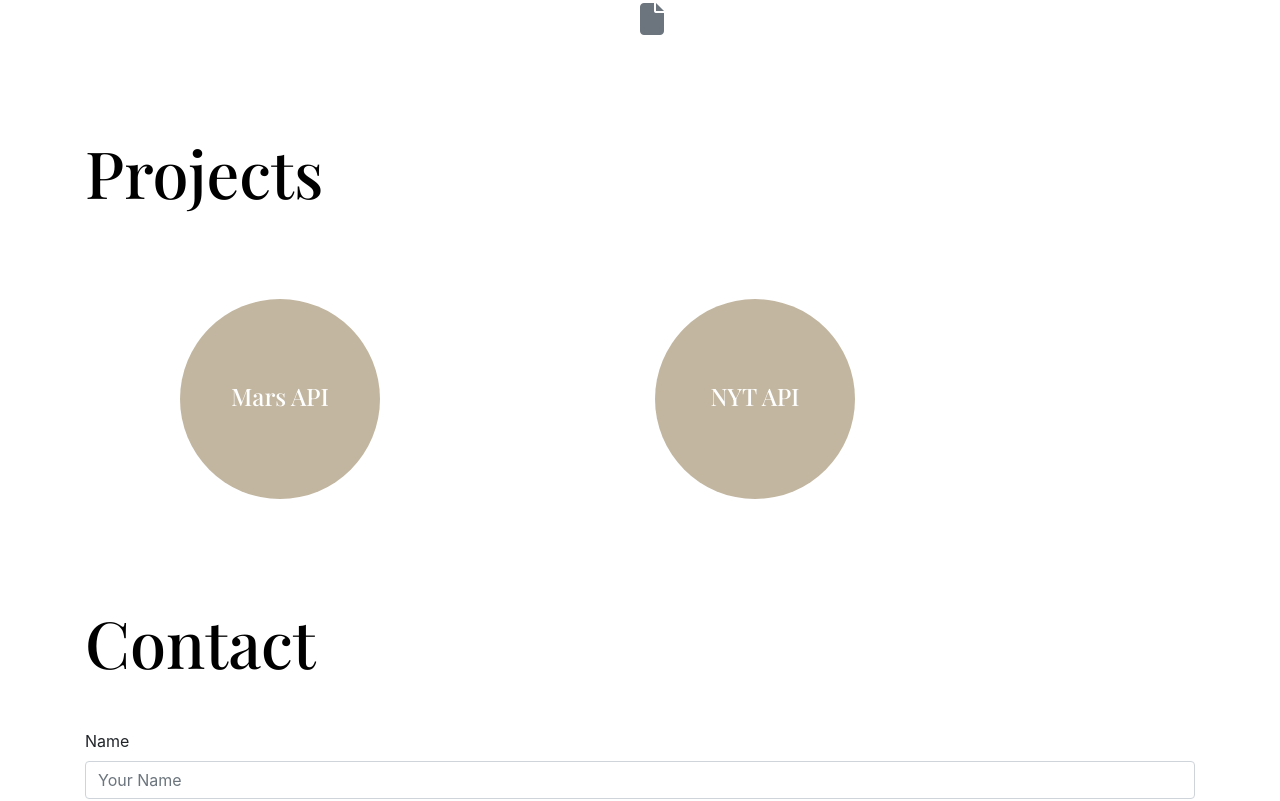
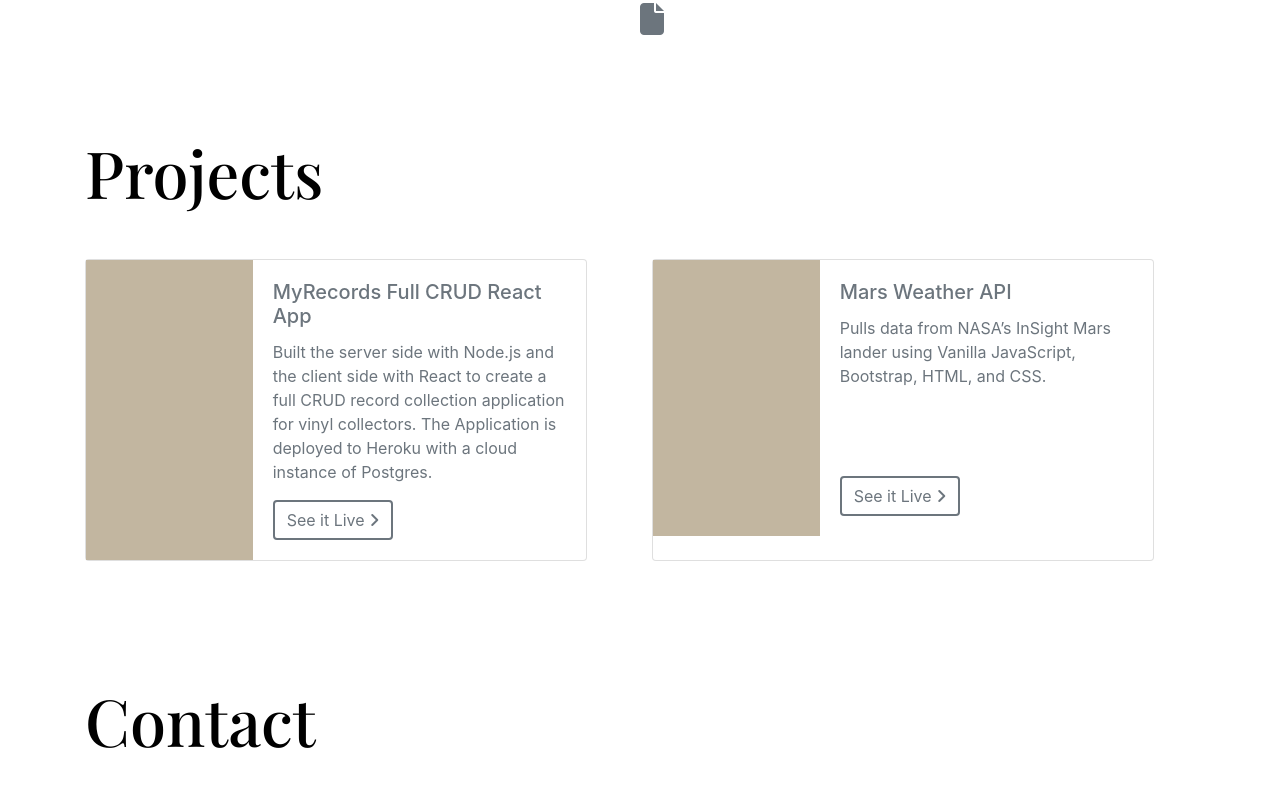
Before and after one commit to Tristanoshier/Tristanoshier.github.io, a plain HTML site: page index.html in a window 1280 px wide. Shown: the part 1189-1990 px from the top of the page. Drawn offline with nearby package versions, Linux system fonts and the light colour scheme.

Commit message:
redesign project section

```diff
--- a/css/header.css
+++ b/css/header.css
@@ -31,10 +31,10 @@
 }
 
 .occupation-animation {
-    animation: type 1s steps(12);
+    animation: type 1s steps(14);
     overflow: hidden;
     white-space: nowrap;
-    width: 12ch;
+    width: 15ch;
 }
 
 @keyframes type {
@@ -43,7 +43,7 @@
     }
 
     100% {
-        width: 12ch;
+        width: 14ch;
     }
 }
 
--- a/css/projects.css
+++ b/css/projects.css
@@ -1,33 +1,54 @@
 @import url('https://fonts.googleapis.com/css?family=Playfair+Display:500&display=swap');
 
-.project-bubble {
-    margin-top: 40px;
-    background-color: rgb(194, 182, 160);
-    width: 200px;
-    height: 200px;
-    border-radius: 50%;
+.card-deck .card  {
+    display: flex;
+    flex-wrap: wrap;
+    margin-right: 5em !important;
 }
 
-.project-bubble:hover {
-    background-color: rgb(180, 167, 145);
+.card-body {
+    max-width: 500px;
 }
 
-.bubble-title {
-    font-family: "Playfair Display", serif;
-    font-size: 24px;
-    padding-top: 79px;
-    text-align: center;
+.card-color {
+    background-color: rgb(194, 182, 160);
+}
+
+.card-title {
+    color: #6c757d;
+}
+
+.card-text {
+    color: #6c757d;
+}
+
+.project-container {
+    display: flex;
+    flex-wrap: wrap;
+}
+
+.btn-secondary{
+    color: #6c757d;
+    background-color: white;
+    border: 2px solid #6c757d;
+}
+
+.btn:hover {
     color: white;
 }
 
+.project-link {
+    color: #6c757d
+}
+
+.project-link:hover{
+    color: white;
+    text-decoration: none;
+}
+
 @media (max-width: 576px) {
-    .project-bubble {
-        width: 100px;
-        height: 100px
-    }
-    .bubble-title {
-        padding-top: 40px;
-        font-size: 13px;
+    .card-body {
+        min-width: 343px;
     }
 
 }
--- a/index.html
+++ b/index.html
@@ -14,7 +14,8 @@
 <body>
     <nav class="navbar navbar-expand-lg bg-black">
         <a class="navbar-brand font-weight-normal text-light font-class" href="#">TO</a>
-          <button class="navbar-toggler" type="button" data-toggle="collapse" data-target="#navbarNav" aria-controls="navbarNav" aria-expanded="false" aria-label="Toggle navigation">
+        <button class="navbar-toggler" type="button" data-toggle="collapse" data-target="#navbarNav"
+            aria-controls="navbarNav" aria-expanded="false" aria-label="Toggle navigation">
             <span><i class="fas fa-bars"></i></span>
         </button>
         <div class="collapse navbar-collapse" id="navbarNav">
@@ -38,7 +39,7 @@
             <div class="row align-items-center title-position">
                 <div class="col-6">
                     <h1 class="title">Tristan Oshier</h1>
-                    <p class="occupation occupation-animation">Web Developer</p>
+                    <p class="occupation occupation-animation">Software Developer</p>
                     <!-- <a href class= "typewrite" data-period= "2000" -->
                 </div>
             </div>
@@ -59,11 +60,16 @@
             <div class="row">
                 <div class="col-12 mb-5">
                     <p class="content-text">
-                        I am currently a full-stack JavaScript developer in training at Eleven Fifty Academy. Before Eleven Fifty, I attended Ball State University and earned a minor in computer science. I am seeking a position in Web Development/Software Development that will challenge me and further my coding skills. I enjoy problem-solving, creative thinking, and am very adaptable to any team environment. If you would like to learn more about what i've done and what I can do, check out my resume below!
+                        I am currently a full-stack JavaScript developer in training at Eleven Fifty Academy. Before
+                        Eleven Fifty, I attended Ball State University and earned a minor in computer science. I am
+                        seeking a position in Web Development/Software Development that will challenge me and further my
+                        coding skills. I enjoy problem-solving, creative thinking, and am very adaptable to any team
+                        environment. If you would like to learn more about what i've done and what I can do, download
+                        my resume below!
                     </p>
                     <br>
                     <br>
-                    <i class="resume icon fa-2x fas fa-file"></i>
+                    <a href="assets/newResume.pdf" download><i class="resume icon fa-2x fas fa-file"></i></a>
                 </div>
             </div>
         </div>
@@ -80,24 +86,46 @@
             </div>
         </div>
 
-         <div class="container">
-             <div class="row">
-                 <div class= "col-1"></div>
-                 <div class="col-5">
-                     <a class="nav-hover" href="https://to-mars-weather-api.web.app/" target="blank">
-                         <div class="project-bubble">
-                             <p class="bubble-title">Mars API</p>
+        <div class="container project-container">
+            <div class="card-deck">
+            <div class="card mb-3" style="max-width: 540px;">
+                <div class="row no-gutters">
+                    <div class="col-md-4 card-color">
                     </div>
-                     </a>
+                    <div class="col-md-8">
+                        <div class="card-body">
+                            <h5 class="card-title">MyRecords Full CRUD React App</h5>
+                            <p class="card-text">Built the server side with Node.js and the client side with React to
+                                create a full CRUD record collection application for vinyl collectors. The Application
+                                is deployed to Heroku with a cloud instance of Postgres.
+                            </p>
+                            <button type="button" class="btn btn-secondary"><a class="project-link"
+                                    href="https://to-myrecords-client.herokuapp.com/" target="blank">See it Live <i
+                                        class="fas fa-angle-right"></i></a></button>
                         </div>
-                 <div class="col-5">
-                     <a class="nav-hover" href="https://tristanoshier.github.io/NewYorkTimes/" target="blank">
-                         <div class="project-bubble">
-                             <p class="bubble-title">NYT API</p>
                     </div>
-                     </a>
                 </div>
-                 <div class= "col-1"></div>
+            </div>
+        </div>
+        <div class="card mb-3" style="max-width: 540px;">
+            <div class="row no-gutters">
+                <div class="col-md-4 card-color">
+                </div>
+                <div class="col-md-8">
+                    <div class="card-body">
+                        <h5 class="card-title">Mars Weather API</h5>
+                        <p class="card-text">Pulls data from NASA’s InSight Mars lander using Vanilla JavaScript,
+                            Bootstrap, HTML, and CSS. </p>
+                        <br />
+                        <br />
+                        <br />
+                        <button type="button" class="btn btn-secondary"><a class="project-link"
+                                href="https://to-mars-weather-api.web.app/" target="blank">See it Live <i
+                                    class="fas fa-angle-right"></i></a></button>
+                    </div>
+                </div>
+            </div>
+        </div>
         </div>
         </div>
     </section>
```
Also changed, not shown: 2 other files. Lines whose indentation alone changed are shown as unchanged.
